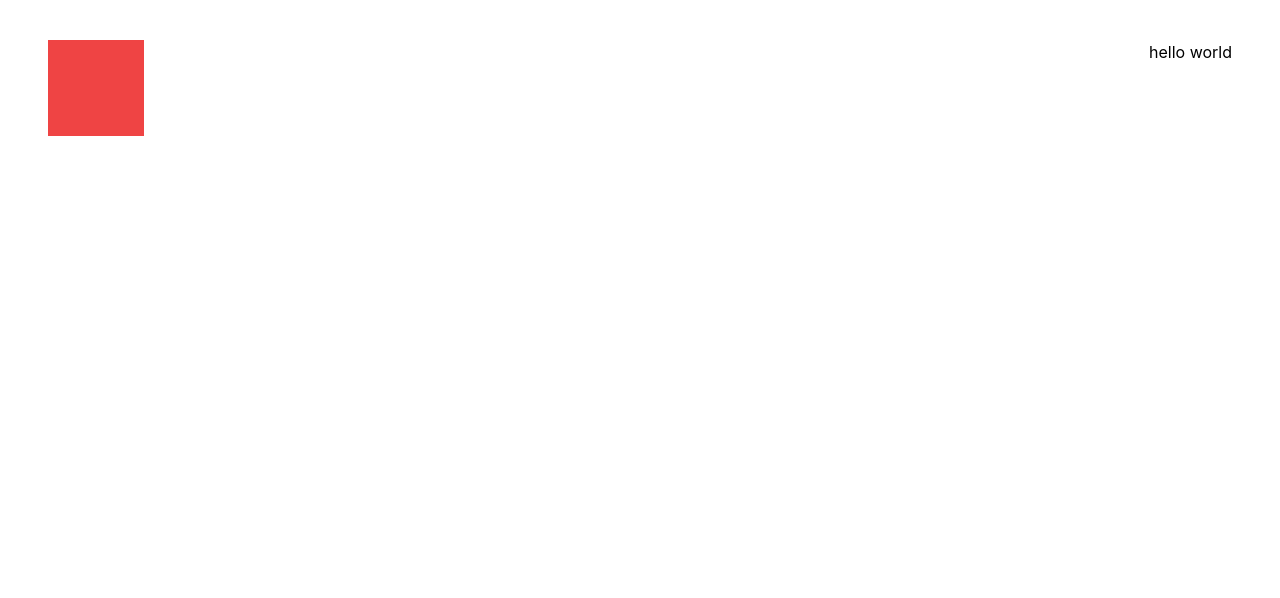
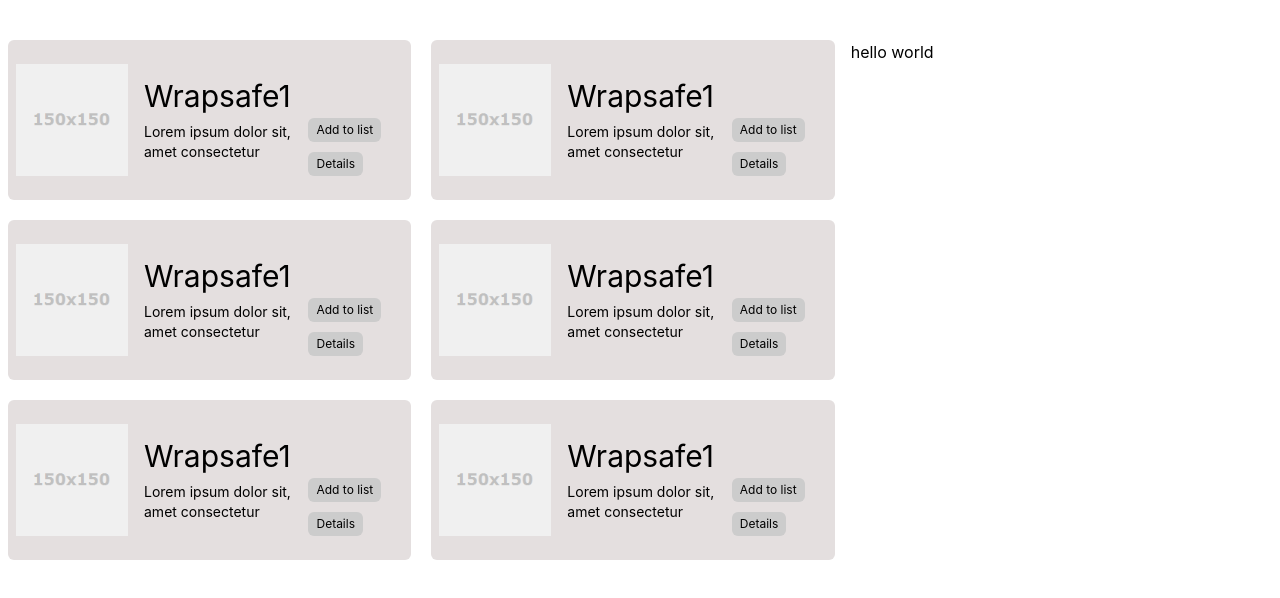
Before and after one commit to mallick-portfolio/redux-shopping-cart, a React (Create React App) app: page / in a window 1280 px wide. Shown: the top 598 px of the page. Built offline with nearby package versions, Linux system fonts and the light colour scheme.

Commit message:
added product

```diff
--- a/src/App.css
+++ b/src/App.css
@@ -1,38 +1,34 @@
-.App {
-  text-align: center;
+
+.product-scroll::-webkit-scrollbar-track {
+  -webkit-box-shadow: inset 0 0 6px rgba(0, 0, 0, 0.3);
+  border-radius: 2px;
+  background-color: #f5f5f5;
 }
 
-.App-logo {
-  height: 40vmin;
-  pointer-events: none;
+.product-scroll::-webkit-scrollbar {
+  width: 5px;
+  background-color: #f5f5f5;
 }
 
-@media (prefers-reduced-motion: no-preference) {
-  .App-logo {
-    animation: App-logo-spin infinite 20s linear;
-  }
+.product-scroll::-webkit-scrollbar-thumb {
+  border-radius: 10px;
+  -webkit-box-shadow: inset 0 0 6px rgba(0, 0, 0, 0.3);
+  background-color: #ff7590;
 }
 
-.App-header {
-  background-color: #282c34;
-  min-height: 100vh;
-  display: flex;
-  flex-direction: column;
-  align-items: center;
-  justify-content: center;
-  font-size: calc(10px + 2vmin);
-  color: white;
+.product-scroll::-webkit-scrollbar-track {
+  -webkit-box-shadow: inset 0 0 6px rgba(0, 0, 0, 0.3);
+  border-radius: 2px;
+  background-color: #f5f5f5;
 }
 
-.App-link {
-  color: #61dafb;
+.product-scroll::-webkit-scrollbar {
+  width: 4px;
+  background-color: #f5f5f5;
 }
 
-@keyframes App-logo-spin {
-  from {
-    transform: rotate(0deg);
-  }
-  to {
-    transform: rotate(360deg);
-  }
+.product-scroll::-webkit-scrollbar-thumb {
+  border-radius: 10px;
+  -webkit-box-shadow: inset 0 0 6px rgba(0, 0, 0, 0.3);
+  background-image: linear-gradient(to right, #444 , #444);
 }
--- a/src/App.js
+++ b/src/App.js
@@ -1,12 +1,16 @@
-import './App.css';
-import CartItems from './components/CartItems.jsx';
-import Products from './components/Products.jsx';
+import "./App.css";
+import CartItems from "./components/CartItems.jsx";
+import Products from "./components/Products.jsx";
 
 function App() {
   return (
-    <div className="flex justify-between container px-12 mx-auto mt-10">
-      <Products />
-      <CartItems />
+    <div className="flex justify-between container px-2  mx-auto mt-10">
+      <div className="w-4/6">
+        <Products />
+      </div>
+      <div className="w-2/6">
+        <CartItems />
+      </div>
     </div>
   );
 }
--- a/src/components/Products.jsx
+++ b/src/components/Products.jsx
@@ -1,18 +1,131 @@
-import React from 'react'
-import pizza from '../../src/assets/images/piz1.jpg'
+import React from "react";
+import productImg from "../assets/images/150.png";
 const Products = () => {
   return (
-    <div className="">
-      <div className="flex">
-        <div>
-          <div className="w-24 h-24 bg-red-500"></div>
+    <div className="grid grid-cols-2 gap-5 h-[calc(100%_-_10rem)] overflow-y-auto product-scroll pr-4">
+      <div className="flex px-2 py-6 justify-between items-end bg-[#e4dfdf] rounded-md">
+        <div className="flex items-center w-full">
+          <img className="w-28" src={productImg} alt="" />
+          <div className="ml-4">
+            <h3 className="text-3xl mb-2">Wrapsafe1</h3>
+            <p className="text-sm">Lorem ipsum dolor sit, amet consectetur</p>
+          </div>
         </div>
-        <div>
-
+        <div className="w-auto ml-1">
+          <button className="px-2 py-1 mb-2 rounded-md bg-[#ccc] text-xs">
+            Add to list
+          </button>
+          <button className="px-2 py-1 rounded-md bg-[#ccc] text-xs">
+            Details
+          </button>
         </div>
       </div>
+      <div className="flex px-2 py-6 justify-between items-end bg-[#e4dfdf] rounded-md">
+        <div className="flex items-center w-full">
+          <img className="w-28" src={productImg} alt="" />
+          <div className="ml-4">
+            <h3 className="text-3xl mb-2">Wrapsafe1</h3>
+            <p className="text-sm">Lorem ipsum dolor sit, amet consectetur</p>
+          </div>
+        </div>
+        <div className="w-auto ml-1">
+          <button className="px-2 py-1 mb-2 rounded-md bg-[#ccc] text-xs">
+            Add to list
+          </button>
+          <button className="px-2 py-1 rounded-md bg-[#ccc] text-xs">
+            Details
+          </button>
+        </div>
+      </div>
+      <div className="flex px-2 py-6 justify-between items-end bg-[#e4dfdf] rounded-md">
+        <div className="flex items-center w-full">
+          <img className="w-28" src={productImg} alt="" />
+          <div className="ml-4">
+            <h3 className="text-3xl mb-2">Wrapsafe1</h3>
+            <p className="text-sm">Lorem ipsum dolor sit, amet consectetur</p>
+          </div>
+        </div>
+        <div className="w-auto ml-1">
+          <button className="px-2 py-1 mb-2 rounded-md bg-[#ccc] text-xs">
+            Add to list
+          </button>
+          <button className="px-2 py-1 rounded-md bg-[#ccc] text-xs">
+            Details
+          </button>
+        </div>
+      </div>
+      <div className="flex px-2 py-6 justify-between items-end bg-[#e4dfdf] rounded-md">
+        <div className="flex items-center w-full">
+          <img className="w-28" src={productImg} alt="" />
+          <div className="ml-4">
+            <h3 className="text-3xl mb-2">Wrapsafe1</h3>
+            <p className="text-sm">Lorem ipsum dolor sit, amet consectetur</p>
+          </div>
+        </div>
+        <div className="w-auto ml-1">
+          <button className="px-2 py-1 mb-2 rounded-md bg-[#ccc] text-xs">
+            Add to list
+          </button>
+          <button className="px-2 py-1 rounded-md bg-[#ccc] text-xs">
+            Details
+          </button>
+        </div>
+      </div>
+      <div className="flex px-2 py-6 justify-between items-end bg-[#e4dfdf] rounded-md">
+        <div className="flex items-center w-full">
+          <img className="w-28" src={productImg} alt="" />
+          <div className="ml-4">
+            <h3 className="text-3xl mb-2">Wrapsafe1</h3>
+            <p className="text-sm">Lorem ipsum dolor sit, amet consectetur</p>
+          </div>
+        </div>
+        <div className="w-auto ml-1">
+          <button className="px-2 py-1 mb-2 rounded-md bg-[#ccc] text-xs">
+            Add to list
+          </button>
+          <button className="px-2 py-1 rounded-md bg-[#ccc] text-xs">
+            Details
+          </button>
+        </div>
+      </div>
+      <div className="flex px-2 py-6 justify-between items-end bg-[#e4dfdf] rounded-md">
+        <div className="flex items-center w-full">
+          <img className="w-28" src={productImg} alt="" />
+          <div className="ml-4">
+            <h3 className="text-3xl mb-2">Wrapsafe1</h3>
+            <p className="text-sm">Lorem ipsum dolor sit, amet consectetur</p>
+          </div>
+        </div>
+        <div className="w-auto ml-1">
+          <button className="px-2 py-1 mb-2 rounded-md bg-[#ccc] text-xs">
+            Add to list
+          </button>
+          <button className="px-2 py-1 rounded-md bg-[#ccc] text-xs">
+            Details
+          </button>
+        </div>
+      </div>
+      <div className="flex px-2 py-6 justify-between items-end bg-[#e4dfdf] rounded-md">
+        <div className="flex items-center w-full">
+          <img className="w-28" src={productImg} alt="" />
+          <div className="ml-4">
+            <h3 className="text-3xl mb-2">Wrapsafe1</h3>
+            <p className="text-sm">Lorem ipsum dolor sit, amet consectetur</p>
+          </div>
+        </div>
+        <div className="w-auto ml-1">
+          <button className="px-2 py-1 mb-2 rounded-md bg-[#ccc] text-xs">
+            Add to list
+          </button>
+          <button className="px-2 py-1 rounded-md bg-[#ccc] text-xs">
+            Details
+          </button>
+        </div>
+      </div>
+
+
     </div>
-  )
-}
+  );
+};
 
-export default Products
+export default Products;
```
Also changed, not shown: src/assets/images/150.png (added).
